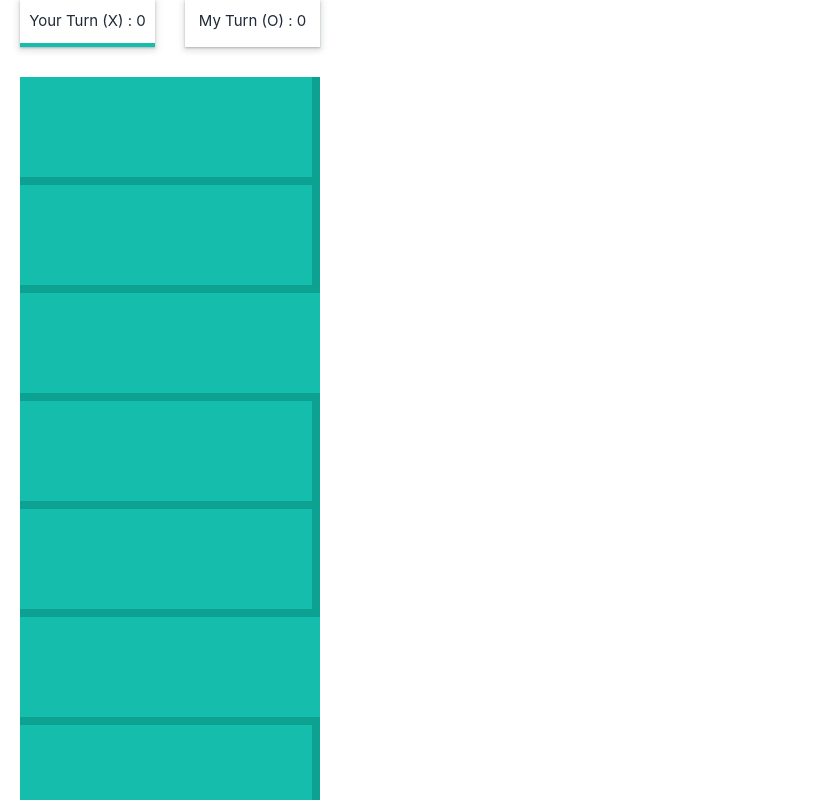
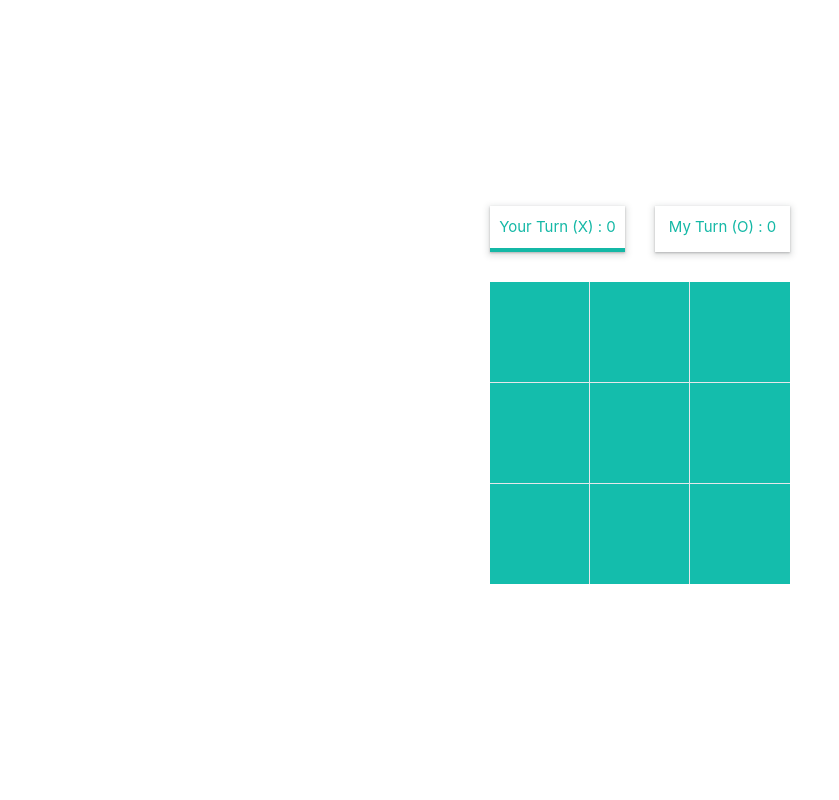
Before and after one commit to FaizulOsman/tic-tac-toe, a Next.js app: page / in a window 1280 px wide. Shown: the top 800 px of the page, without its empty margins (0-839 px from the left). Built offline with nearby package versions, Linux system fonts and the light colour scheme.

Commit message:
fix: bug fix

```diff
--- a/src/components/UI/TicTacToe/TicTacToe.js
+++ b/src/components/UI/TicTacToe/TicTacToe.js
@@ -207,23 +207,25 @@ const TicTacToe = () => {
   };
   return (
     <>
-      <div className="game-container d-flex flex-column justify-content-center align-items-center">
+      <div className="game-container flex flex-col justify-center items-center">
         <div className="turn">
           <div
-            className="your-turn"
-            style={now === 1 ? { borderBottom: "4px solid #14bdac" } : {}}
+            className={`your-turn ${
+              !win && now === 1 ? "border-b-4 border-teal-500" : ""
+            }`}
           >
-            <h1>Your Turn (X) : {xWon}</h1>
+            <h1 className="text-teal-500">Your Turn (X) : {xWon}</h1>
           </div>
           <div
-            className="my-turn"
-            style={now === 0 ? { borderBottom: "4px solid #14bdac" } : {}}
+            className={`my-turn ${
+              !win && now === 0 ? "border-b-4 border-teal-500" : ""
+            }`}
           >
-            <h1>My Turn (O) : {oWon}</h1>
+            <h1 className="text-teal-500">My Turn (O) : {oWon}</h1>
           </div>
         </div>
-        <div className="game row row-cols-3 m-0">
-          <div className="col border-bt border-rt">
+        <div className="game grid grid-cols-3">
+          <div className="col border-b border-r">
             <button
               style={array[0] === "O" ? style1 : style2}
               className="my-btn"
@@ -232,7 +234,7 @@ const TicTacToe = () => {
               {array[0]}
             </button>
           </div>
-          <div className="col border-bt border-rt">
+          <div className="col border-b border-r">
             <button
               style={array[1] === "O" ? style1 : style2}
               className="my-btn"
@@ -241,7 +243,7 @@ const TicTacToe = () => {
               {array[1]}
             </button>
           </div>
-          <div className="col border-bt">
+          <div className="col border-b">
             <button
               style={array[2] === "O" ? style1 : style2}
               className="my-btn"
@@ -250,7 +252,7 @@ const TicTacToe = () => {
               {array[2]}
             </button>
           </div>
-          <div className="col border-bt border-rt">
+          <div className="col border-b border-r">
             <button
               style={array[3] === "O" ? style1 : style2}
               className="my-btn"
@@ -259,7 +261,7 @@ const TicTacToe = () => {
               {array[3]}
             </button>
           </div>
-          <div className="col border-bt border-rt">
+          <div className="col border-b border-r">
             <button
               style={array[4] === "O" ? style1 : style2}
               className="my-btn"
@@ -268,7 +270,7 @@ const TicTacToe = () => {
               {array[4]}
             </button>
           </div>
-          <div className="col border-bt">
+          <div className="col border-b">
             <button
               style={array[5] === "O" ? style1 : style2}
               className="my-btn"
@@ -277,7 +279,7 @@ const TicTacToe = () => {
               {array[5]}
             </button>
           </div>
-          <div className="col border-rt">
+          <div className="col border-r">
             <button
               style={array[6] === "O" ? style1 : style2}
               className="my-btn"
@@ -286,7 +288,7 @@ const TicTacToe = () => {
               {array[6]}
             </button>
           </div>
-          <div className="col border-rt">
+          <div className="col border-r">
             <button
               style={array[7] === "O" ? style1 : style2}
               className="my-btn"
```
